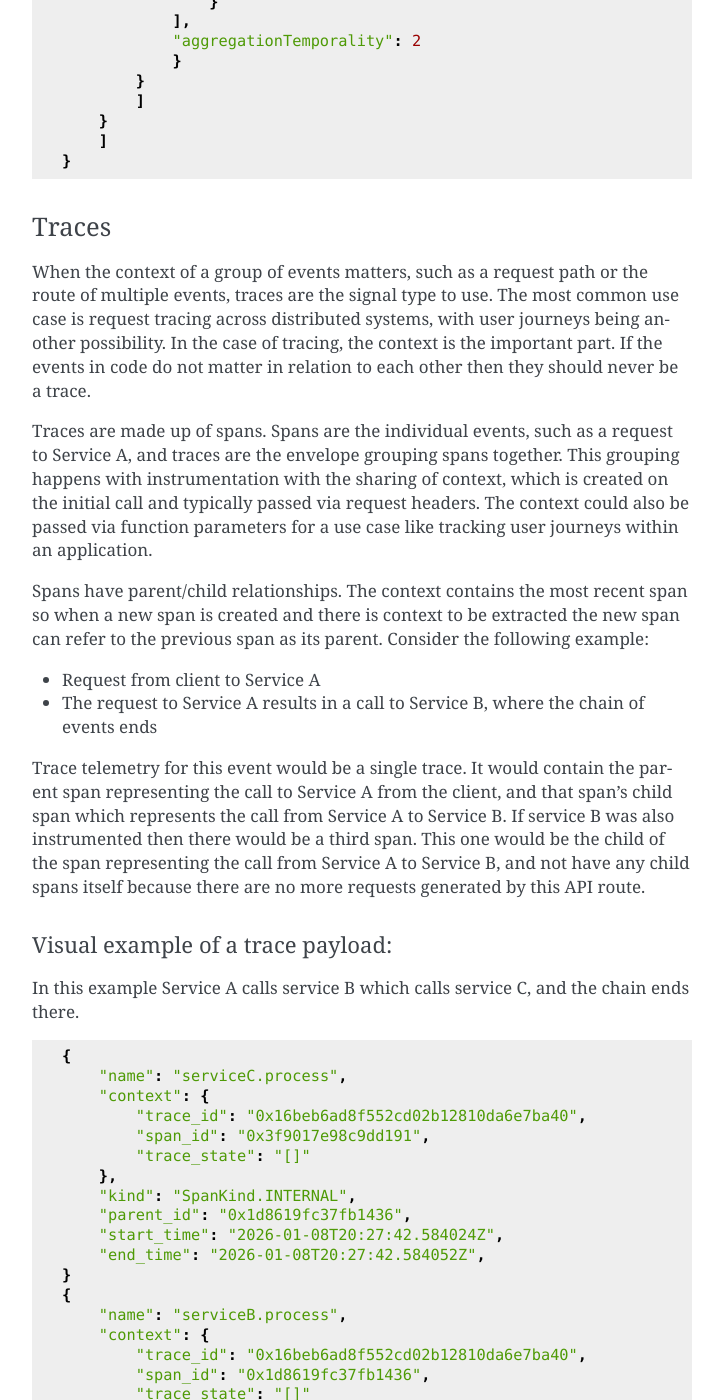
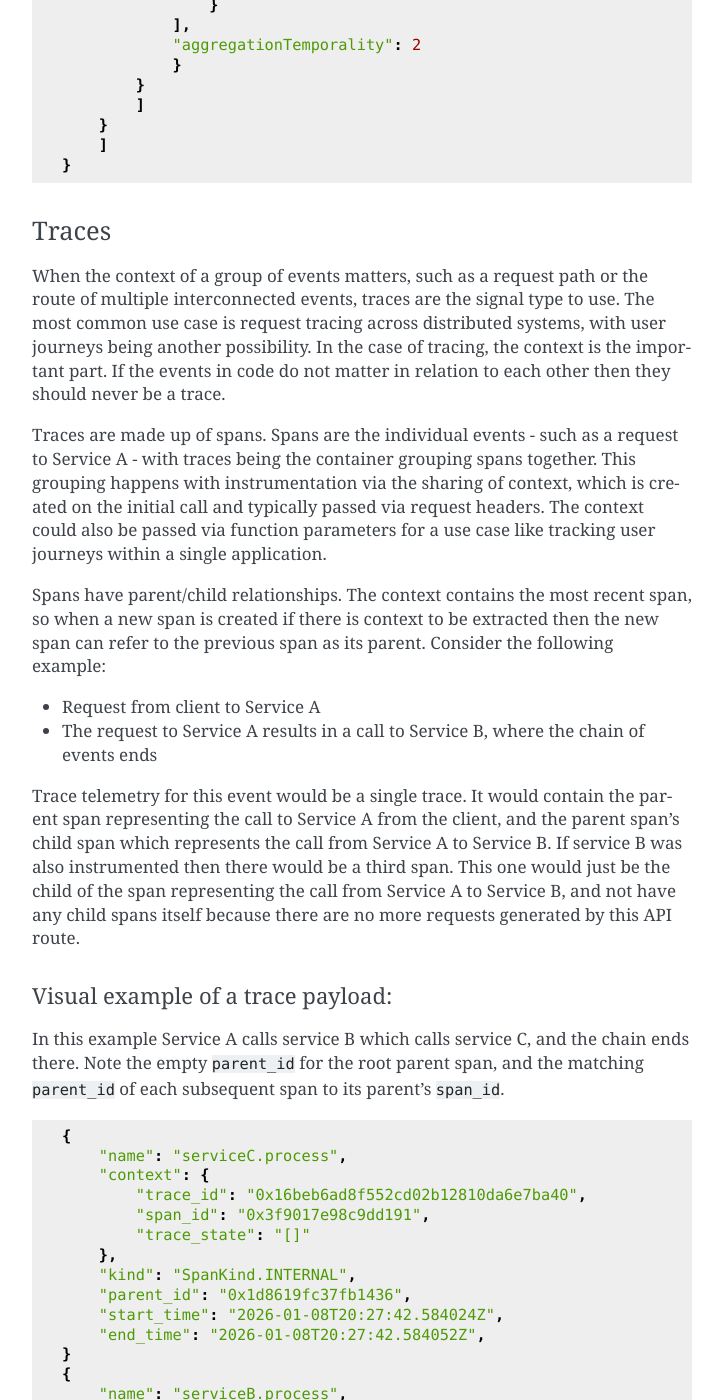
Before and after one commit to anaconda/anaconda-otel-python, a Sphinx documentation site: the page built from docs/source/signal_type_best_practices.md, in a window 1280 px wide and 1400 px high, scrolled down 1557 px. Shown: the whole window, without its empty margins (388-1111 px from the left). Built offline with Sphinx 7.4.7, drawn with Linux system fonts in a browser that asks for light colours; pages that are not in the unit, such as notebooks, are missing from menus; some of the changed text lies outside the part shown.

Commit message:
final wordsmithing, added doc to index.md

````diff
--- a/docs/source/best_practices.md
+++ b/docs/source/signal_type_best_practices.md
@@ -2,9 +2,9 @@
 
 ## Deciding on a Signal Type (Traces vs Metrics vs Logs)
 There are three main signal types in OpenTelemetry (and general observability) and each one has tradeoffs that suit them to specific use cases. In OpenTelemetry, each signal type has a specific structure.
-- Metrics contain groups of recorded numbers and measurements, and these records contain numeric properties and metric scopes
-- Traces contain elements that are groupings of events that share parent/child relationships or context, each event contains event attributes
-- Logs contain a text body, each body contains optional attributes
+- Metrics contain groups of counter or measurement records, and these records contain numeric properties and metric scopes
+- Traces are groupings of individual events (spans) that share parent/child relationships or context
+- Logs contain a text body
 
 ### Metrics
 If an event or piece of code you want telemetry for can be presented numerically, then the use case is best for metrics. Several examples include:
@@ -13,12 +13,11 @@ If an event or piece of code you want telemetry for can be presented numerically
 - Response time in milliseconds (add to distribution)
 - RAM utilized by a machine in megabytes (gauge the signal)
 
-This does not necessarily mean that the primary interest in the telemetry is the number of user login events. You could be collecting this telemetry event because you're more interested in the characteristics of who logged in. Even still, the metric signal type is the best fit. OpenTelemetry packages metrics of the same name together in groups containing each individual event. It uses a set structure and fixed properties for all metrics to form consist payload contents. This makes metrics easier for backends to collate and query, and you'll be able to see specific metric events containing specific sets of labels.
+This does not necessarily mean that the primary interest in the telemetry is the number of user login events. You could be collecting this telemetry event because you're more interested in the characteristics of who logged in, which you can add via attributes. The metric signal type is still the best fit because the telemetry record is inherently a metric. OpenTelemetry packages metrics of the same name together in groups containing each individual event. It uses a set structure and fixed properties for all metrics to form consist payload contents. This makes metrics easier for metric backends to store and query, and you'll be able to see specific metric events containing specific sets of labels.
 
 #### Visual Example of a Metric
 ```
 {
-    "
     "scopeMetrics": [
     {
         "scope": {
@@ -56,18 +55,18 @@ This does not necessarily mean that the primary interest in the telemetry is the
 ```
 
 ### Traces
-When the context of a group of events matters, such as a request path or the route of multiple events, traces are the signal type to use. The most common use case is request tracing across distributed systems, with user journeys being another possibility. In the case of tracing, the context is the important part. If the events in code do not matter in relation to each other then they should never be a trace.
+When the context of a group of events matters, such as a request path or the route of multiple interconnected events, traces are the signal type to use. The most common use case is request tracing across distributed systems, with user journeys being another possibility. In the case of tracing, the context is the important part. If the events in code do not matter in relation to each other then they should never be a trace.
 
-Traces are made up of spans. Spans are the individual events, such as a request to Service A, and traces are the envelope grouping spans together. This grouping happens with instrumentation with the sharing of context, which is created on the initial call and typically passed via request headers. The context could also be passed via function parameters for a use case like tracking user journeys within an application.
+Traces are made up of spans. Spans are the individual events - such as a request to Service A - with traces being the container grouping spans together. This grouping happens with instrumentation via the sharing of context, which is created on the initial call and typically passed via request headers. The context could also be passed via function parameters for a use case like tracking user journeys within a single application.
 
-Spans have parent/child relationships. The context contains the most recent span so when a new span is created and there is context to be extracted the new span can refer to the previous span as its parent. Consider the following example:
+Spans have parent/child relationships. The context contains the most recent span, so when a new span is created if there is context to be extracted then the new span can refer to the previous span as its parent. Consider the following example:
 - Request from client to Service A
 - The request to Service A results in a call to Service B, where the chain of events ends
 
-Trace telemetry for this event would be a single trace. It would contain the parent span representing the call to Service A from the client, and that span's child span which represents the call from Service A to Service B. If service B was also instrumented then there would be a third span. This one would be the child of the span representing the call from Service A to Service B, and not have any child spans itself because there are no more requests generated by this API route.
+Trace telemetry for this event would be a single trace. It would contain the parent span representing the call to Service A from the client, and the parent span's child span which represents the call from Service A to Service B. If service B was also instrumented then there would be a third span. This one would just be the child of the span representing the call from Service A to Service B, and not have any child spans itself because there are no more requests generated by this API route.
 
 #### Visual example of a trace payload:
-In this example Service A calls service B which calls service C, and the chain ends there.
+In this example Service A calls service B which calls service C, and the chain ends there. Note the empty `parent_id` for the root parent span, and the matching `parent_id` of each subsequent span to its parent's `span_id`.
 ```
 {
     "name": "serviceC.process",
@@ -108,12 +107,12 @@ In this example Service A calls service B which calls service C, and the chain e
 ```
 
 ### Logs
-When many developers think of logs, they think of application/developer logs. And if you desire those logs to be part of your telemetry then the log signal should be used. Log telemetry also acts a bit like a catch all. The main modifiable part of the OpenTelemetry payload for logs is the log body. You can send multi-line data as telemetry just by exporting logs. For data that doesn't clearly fit metrics or traces, logs are usually the best fit. Examples of good log telemetry:
+When many developers think of logs, they think of application/developer logs. And if you desire those logs to be part of your telemetry then the log signal should be used. Log telemetry also acts a bit like a catch all. The main component of the OpenTelemetry log payload is the log body. You can send multi-line data as telemetry just by exporting logs. For data that doesn't clearly fit metrics or traces, logs are usually the best fit. Examples of good log telemetry:
 - JSON payloads
 - Large strings that can't be parsed into individual attributes
 - Multi-line messages
 
-The reason to default to logs rather than put telemetry data into a metric or trace where it doesn't necessarily fit is related to querying/processing. Log payloads are designed to be queried by their bodies, where as metrics and traces are designed to be queried by numerical or contextual values.
+The reason to use logs rather than put telemetry data into a suboptimally utilized metric or trace is related to querying/processing. Log payloads are designed to be queried by their log body. Only the log body, logger name, and attributes are of high interest. In comparison metrics and traces have other fields that make up their payloads and require more detail to parse through.
 
 #### Visual Example of a log payload
 ```
````
Also changed, not shown: docs/source/index.md (+1 -0 lines).
